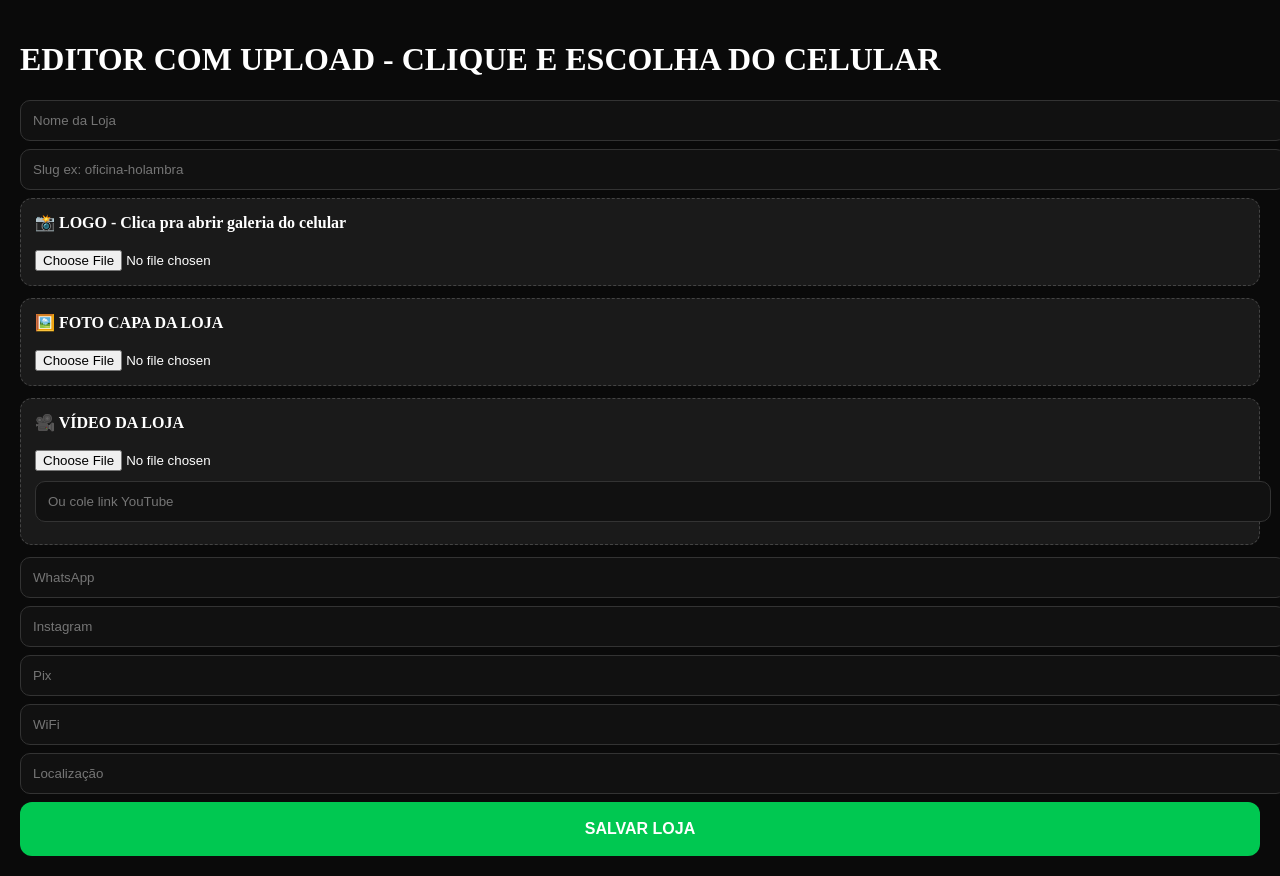
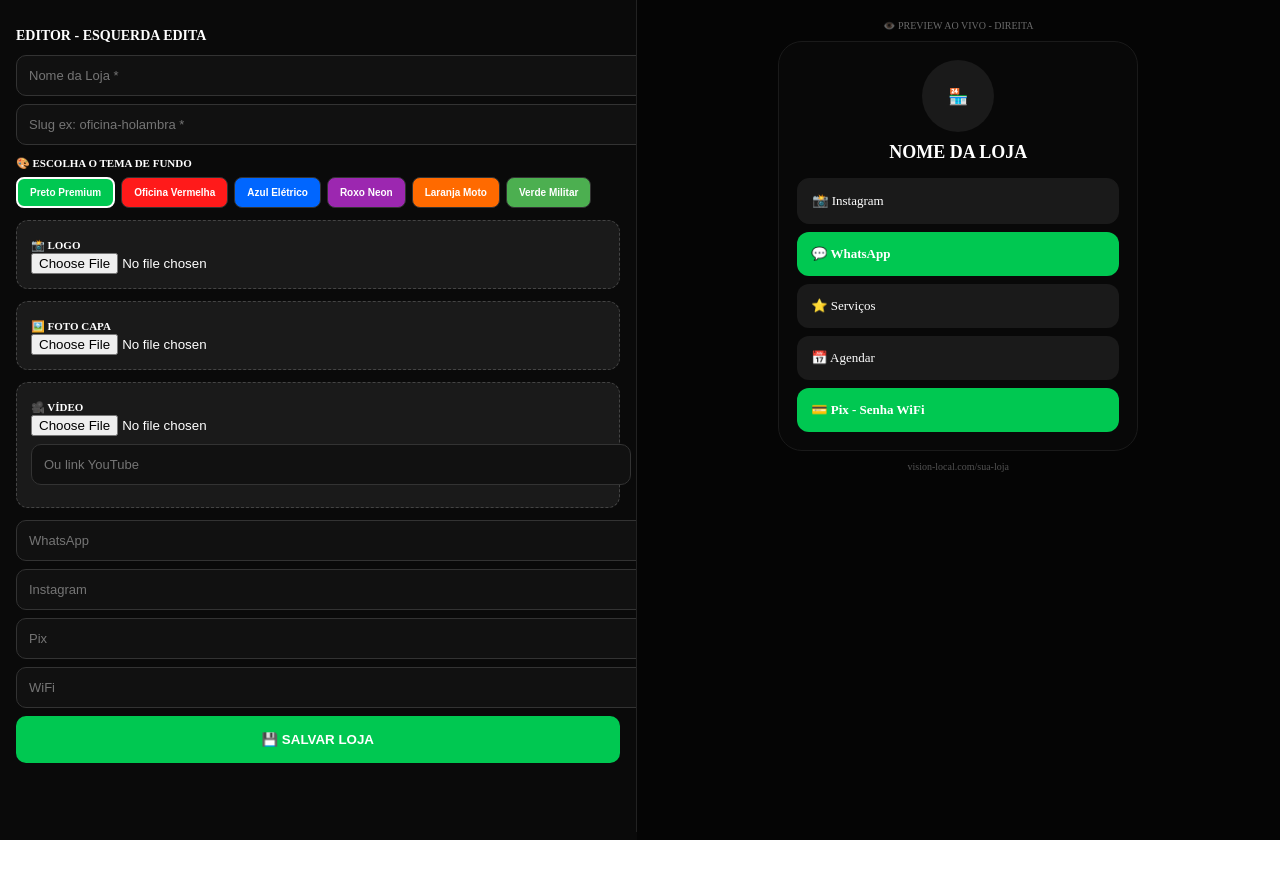
Before and after one commit to josimar2025ribeiro-alt/vision-local, a Next.js app: page /criar in a window 1280 px wide. After the commit the page ends 840 px from the top, so only its background shows below. Built offline with nearby package versions, Linux system fonts and the light colour scheme; no server answers.

Commit message:
Update page.tsx

```diff
--- a/app/criar/page.tsx
+++ b/app/criar/page.tsx
@@ -1,11 +1,22 @@
 "use client";
 import { useState } from "react";
 import { supabase } from "../../lib/supabase";
+
+const TEMAS = [
+{name:"Preto Premium", bg:"#080808", card:"#1A1A1A", btn:"#00C851"},
+{name:"Oficina Vermelha", bg:"#1A0000", card:"#2A1010", btn:"#FF1A1A"},
+{name:"Azul Elétrico", bg:"#000A1A", card:"#0A1A2A", btn:"#0066FF"},
+{name:"Roxo Neon", bg:"#0F001A", card:"#1A0A2A", btn:"#9C27B0"},
+{name:"Laranja Moto", bg:"#1A0A00", card:"#2A1A0A", btn:"#FF6A00"},
+{name:"Verde Militar", bg:"#0A1A00", card:"#1A2A10", btn:"#4CAF50"},
+]
+
 export default function Criar(){
-const [f,setF]=useState({title:"",slug:"",wpp:"",insta:"",serv:"",agend:"",pix:"",wifi:"",loc:"",logo:"",foto:"",video:""});
-const [up,setUp]=useState("");
+const [f,setF]=useState({title:"",slug:"",wpp:"",insta:"",serv:"",agend:"",pix:"",wifi:"",loc:"",logo:"",foto:"",video:"",cor:"#00C851",fundo:"#080808"});
+const [temaIdx,setTemaIdx]=useState(0); const [up,setUp]=useState("");
+
 async function upload(file:File, pasta:string){
-setUp("Enviando..."); const nome=`${pasta}/${Date.now()}-${file.name}`;
+setUp("Enviando "+file.name+"..."); const nome=`${pasta}/${Date.now()}-${file.name}`;
 const {error}=await supabase.storage.from("midias").upload(nome,file);
 setUp(""); if(error){alert(error.message); return null}
 const {data}=supabase.storage.from("midias").getPublicUrl(nome); return data.publicUrl;
@@ -16,21 +27,58 @@ const {error}=await supabase.from("biosites").upsert([{
 title:f.title, slug:f.slug.toLowerCase().replace(/\s+/g,"-"), whatsapp:f.wpp, instagram:f.insta, servicos:f.serv, agendamento:f.agend, pix_key:f.pix, wifi_password:f.wifi, localizacao:f.loc, logo_url:f.logo, foto_url:f.foto, video_url:f.video
 }],{onConflict:'slug'}); if(error) alert(error.message); else location.href="/"+f.slug;
 }
-const inp={padding:'12px',background:'#111',border:'1px solid #333',borderRadius:'10px',color:'white',width:'100%',marginBottom:'8px'} as any
+
+const tema=TEMAS[temaIdx]
+const inp={padding:'12px',background:'#111',border:'1px solid #333',borderRadius:'10px',color:'white',width:'100%',marginBottom:'8px',fontSize:'13px'} as any
 const card={background:'#1A1A1A',border:'1px dashed #444',borderRadius:'12px',padding:'14px',marginBottom:'12px'} as any
-return(<div style={{background:'#0A0A0A',color:'white',padding:'20px',minHeight:'100vh'}}>
-<h1 style={{fontWeight:900}}>EDITOR COM UPLOAD - CLIQUE E ESCOLHA DO CELULAR</h1>
-{up && <div style={{background:'#00C851',padding:'10px',borderRadius:'8px',marginBottom:'10px'}}>{up}</div>}
-<input style={inp} placeholder="Nome da Loja" value={f.title} onChange={e=>setF({...f,title:e.target.value})}/>
-<input style={inp} placeholder="Slug ex: oficina-holambra" value={f.slug} onChange={e=>setF({...f,slug:e.target.value})}/>
-<div style={card}><b>📸 LOGO - Clica pra abrir galeria do celular</b><br/><br/><input type="file" accept="image/*" onChange={async e=>{const file=e.target.files?.[0]; if(file){const url=await upload(file,"logos"); if(url) setF({...f,logo:url})}}}/>{f.logo && <img src={f.logo} style={{width:'60px',height:'60px',borderRadius:'50%',marginTop:'10px'}}/>}</div>
-<div style={card}><b>🖼️ FOTO CAPA DA LOJA</b><br/><br/><input type="file" accept="image/*" onChange={async e=>{const file=e.target.files?.[0]; if(file){const url=await upload(file,"capas"); if(url) setF({...f,foto:url})}}}/>{f.foto && <img src={f.foto} style={{width:'100%',height:'120px',objectFit:'cover',borderRadius:'8px',marginTop:'10px'}}/>}</div>
-<div style={card}><b>🎥 VÍDEO DA LOJA</b><br/><br/><input type="file" accept="video/*" onChange={async e=>{const file=e.target.files?.[0]; if(file){const url=await upload(file,"videos"); if(url) setF({...f,video:url})}}}/><input style={{...inp,marginTop:'10px'}} placeholder="Ou cole link YouTube" value={f.video.includes('midias')?'':f.video} onChange={e=>setF({...f,video:e.target.value})}/></div>
+
+return(
+<div style={{display:'flex',minHeight:'100vh',background:'#0A0A0A',color:'white'}}>
+{/* ESQUERDA - EDITOR */}
+<div style={{width:'50%',padding:'16px',overflowY:'auto',borderRight:'1px solid #222',height:'100vh'}}>
+<h2 style={{fontWeight:900,fontSize:'14px'}}>EDITOR - ESQUERDA EDITA</h2>
+{up && <div style={{background:'#00C851',padding:'8px',borderRadius:'6px',fontSize:'11px',marginBottom:'8px'}}>{up}</div>}
+
+<input style={inp} placeholder="Nome da Loja *" value={f.title} onChange={e=>setF({...f,title:e.target.value})}/>
+<input style={inp} placeholder="Slug ex: oficina-holambra *" value={f.slug} onChange={e=>setF({...f,slug:e.target.value})}/>
+
+<div style={{marginBottom:'12px'}}><b style={{fontSize:'11px'}}>🎨 ESCOLHA O TEMA DE FUNDO</b><div style={{display:'flex',flexWrap:'wrap',gap:'6px',marginTop:'6px'}}>
+{TEMAS.map((t,i)=><button key={i} onClick={()=>setTemaIdx(i)} style={{padding:'8px 12px',borderRadius:'8px',border: temaIdx===i?'2px solid white':'1px solid #333',background:t.btn,color:'white',fontSize:'10px',fontWeight:900}}>{t.name}</button>)}
+</div></div>
+
+<div style={card}><b style={{fontSize:'11px'}}>📸 LOGO</b><br/><input type="file" accept="image/*" onChange={async e=>{const file=e.target.files?.[0]; if(file){const url=await upload(file,"logos"); if(url) setF({...f,logo:url})}}}/>{f.logo && <img src={f.logo} style={{width:'50px',height:'50px',borderRadius:'50%',marginTop:'8px'}}/>}</div>
+<div style={card}><b style={{fontSize:'11px'}}>🖼️ FOTO CAPA</b><br/><input type="file" accept="image/*" onChange={async e=>{const file=e.target.files?.[0]; if(file){const url=await upload(file,"capas"); if(url) setF({...f,foto:url})}}}/>{f.foto && <img src={f.foto} style={{width:'100%',height:'80px',objectFit:'cover',borderRadius:'6px',marginTop:'8px'}}/>}</div>
+<div style={card}><b style={{fontSize:'11px'}}>🎥 VÍDEO</b><br/><input type="file" accept="video/*" onChange={async e=>{const file=e.target.files?.[0]; if(file){const url=await upload(file,"videos"); if(url) setF({...f,video:url})}}}/><input style={{...inp,marginTop:'8px'}} placeholder="Ou link YouTube" value={f.video.includes('midias')?'':f.video} onChange={e=>setF({...f,video:e.target.value})}/></div>
+
 <input style={inp} placeholder="WhatsApp" value={f.wpp} onChange={e=>setF({...f,wpp:e.target.value})}/>
 <input style={inp} placeholder="Instagram" value={f.insta} onChange={e=>setF({...f,insta:e.target.value})}/>
 <input style={inp} placeholder="Pix" value={f.pix} onChange={e=>setF({...f,pix:e.target.value})}/>
 <input style={inp} placeholder="WiFi" value={f.wifi} onChange={e=>setF({...f,wifi:e.target.value})}/>
-<input style={inp} placeholder="Localização" value={f.loc} onChange={e=>setF({...f,loc:e.target.value})}/>
-<button onClick={salvar} style={{background:'#00C851',padding:'18px',width:'100%',border:'none',borderRadius:'12px',fontWeight:900,color:'white',fontSize:'16px'}}>SALVAR LOJA</button>
-</div>)
+<button onClick={salvar} style={{background:'#00C851',padding:'16px',width:'100%',border:'none',borderRadius:'10px',fontWeight:900,color:'white'}}>💾 SALVAR LOJA</button>
+</div>
+
+{/* DIREITA - PREVIEW BIOSITE AO VIVO */}
+<div style={{width:'50%',background:'#050505',display:'flex',justifyContent:'center',padding:'20px',overflowY:'auto',height:'100vh'}}>
+<div style={{width:'360px'}}>
+<div style={{fontSize:'10px',textAlign:'center',opacity:0.4,marginBottom:'10px'}}>👁️ PREVIEW AO VIVO - DIREITA</div>
+<div style={{background:tema.bg,border:`1px solid ${tema.card}`,borderRadius:'24px',overflow:'hidden'}}>
+{f.foto && <div style={{height:'140px',background:`url(${f.foto}) center/cover`}}/>}
+<div style={{padding:'18px',marginTop:f.foto?'-40px':'0'}}>
+{f.logo ? <img src={f.logo} style={{width:'72px',height:'72px',borderRadius:'50%',border:`3px solid ${tema.bg}`,margin:'0 auto',display:'block',objectFit:'cover'}}/> : <div style={{width:'72px',height:'72px',borderRadius:'50%',background:tema.card,margin:'0 auto',display:'flex',alignItems:'center',justifyContent:'center'}}>🏪</div>}
+<h2 style={{textAlign:'center',fontWeight:900,marginTop:'10px',fontSize:'18px',color:'white'}}>{f.title||'NOME DA LOJA'}</h2>
+{f.video && <div style={{marginTop:'12px',borderRadius:'12px',overflow:'hidden',background:'#111',aspectRatio:'16/9'}}>{f.video.includes('youtube')||f.video.includes('youtu.be') ? <iframe width="100%" height="100%" src={`https://www.youtube.com/embed/${f.video.split('v=')[1]?.split('&')[0]||f.video.split('/').pop()}`} frameBorder="0"/> : <video src={f.video} controls style={{width:'100%',height:'100%'}}/>}</div>}
+<div style={{marginTop:'14px',display:'flex',flexDirection:'column',gap:'8px'}}>
+<div style={{background:tema.card,padding:'14px',borderRadius:'12px',fontSize:'13px',color:'white',border:`1px solid ${tema.card}`}}>📸 Instagram</div>
+<div style={{background:tema.btn,padding:'14px',borderRadius:'12px',fontSize:'13px',fontWeight:900,color:'white'}}>💬 WhatsApp {f.wpp}</div>
+<div style={{background:tema.card,padding:'14px',borderRadius:'12px',fontSize:'13px',color:'white'}}>⭐ Serviços</div>
+<div style={{background:tema.card,padding:'14px',borderRadius:'12px',fontSize:'13px',color:'white'}}>📅 Agendar</div>
+<div style={{background:tema.btn,padding:'14px',borderRadius:'12px',fontSize:'13px',fontWeight:900,color:'white'}}>💳 Pix {f.pix?': '+f.pix:' - '+ (f.wifi||'Senha WiFi')}</div>
+</div>
+</div>
+</div>
+<div style={{textAlign:'center',fontSize:'10px',opacity:0.3,marginTop:'10px'}}>vision-local.com/{f.slug||'sua-loja'}</div>
+</div>
+</div>
+</div>
+)
 }
```
